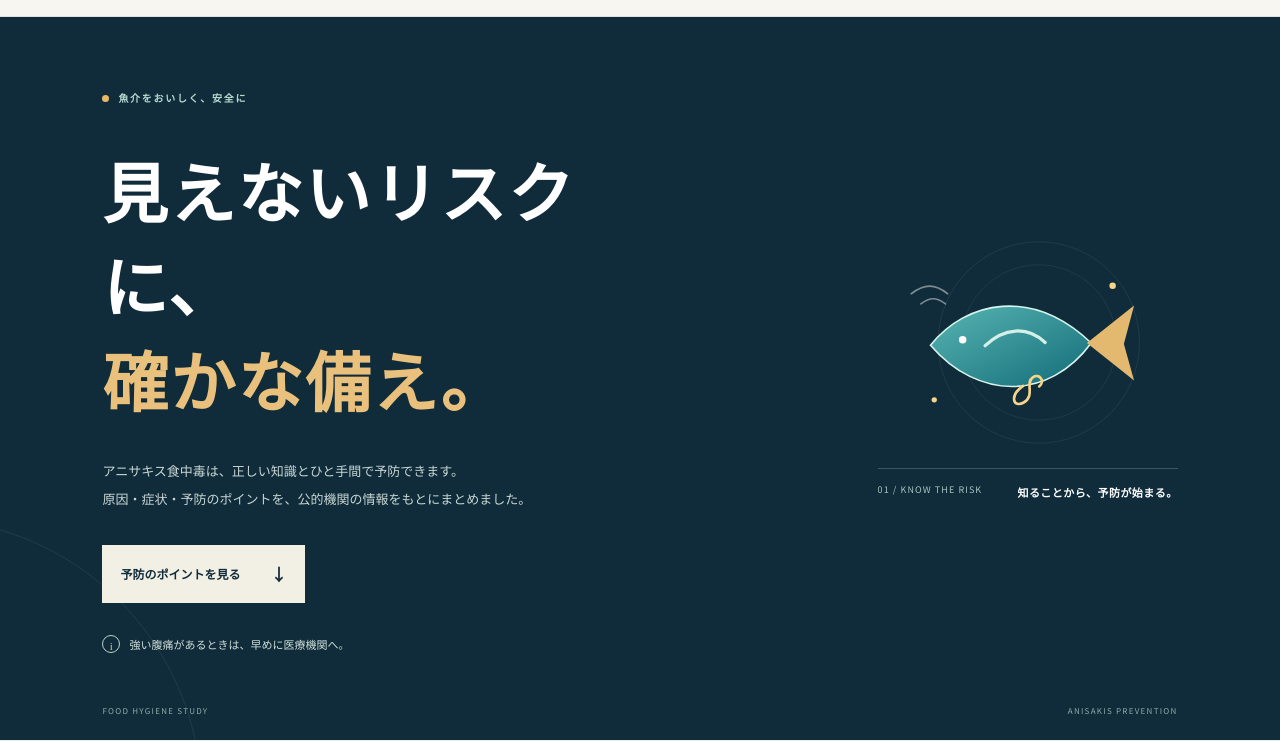
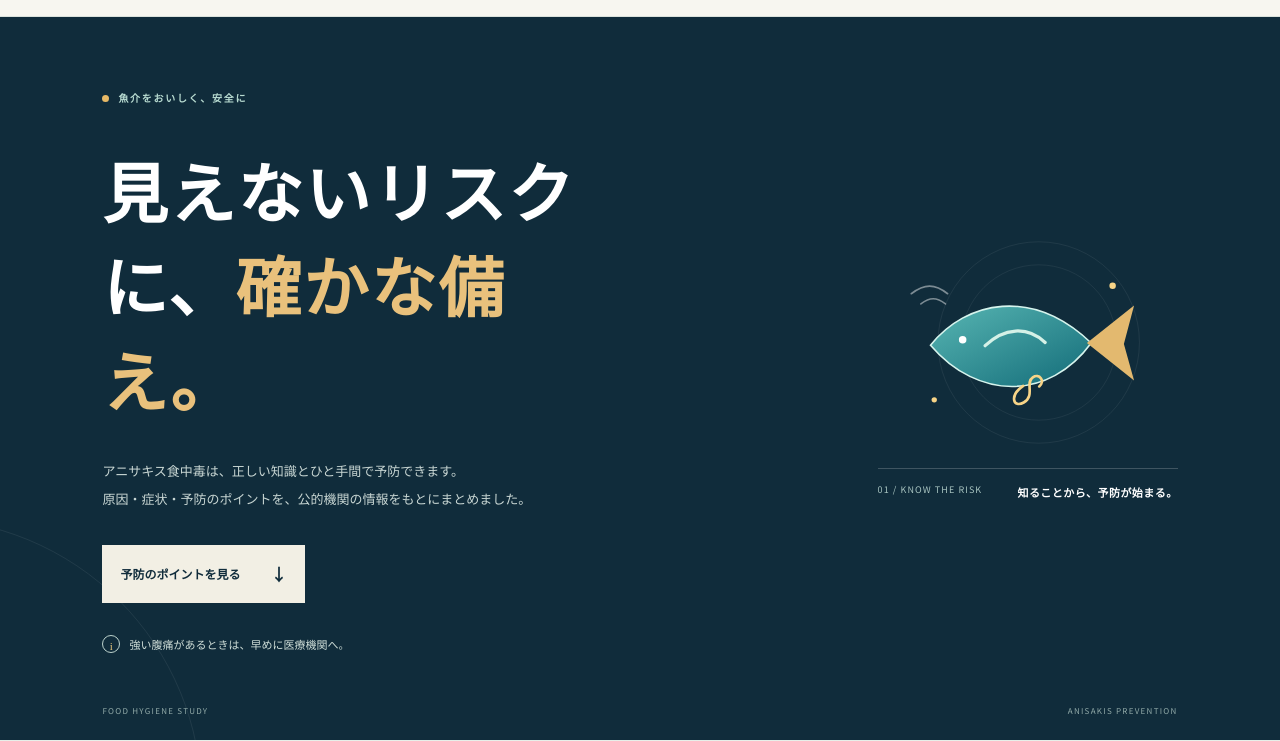
Before and after one commit to TEIJI-MP4/anisakisu-guide, a plain HTML site: page index.html in a window 1280 px wide. Shown: the part 59-800 px from the top of the page. Drawn offline with Linux system fonts and the light colour scheme.

Commit message:
Update index.html

```diff
--- a/index.html
+++ b/index.html
@@ -42,7 +42,7 @@
     <section class="hero" id="top">
       <div class="hero-inner">
         <p class="eyebrow"><span class="eyebrow-dot"></span>魚介をおいしく、安全に</p>
-        <h1>見えないリスクに、<br><em>確かな備え。</em></h1>
+        <h1>見えないリスクに、<em>確かな備え。</em></h1>
         <p class="hero-copy">アニサキス食中毒は、正しい知識とひと手間で予防できます。<br class="desktop">原因・症状・予防のポイントを、公的機関の情報をもとにまとめました。</p>
         <a class="button button-light" href="#prevention">予防のポイントを見る <span aria-hidden="true">↓</span></a>
         <div class="hero-note"><span class="note-icon" aria-hidden="true">i</span>強い腹痛があるときは、早めに医療機関へ。</div>
```
